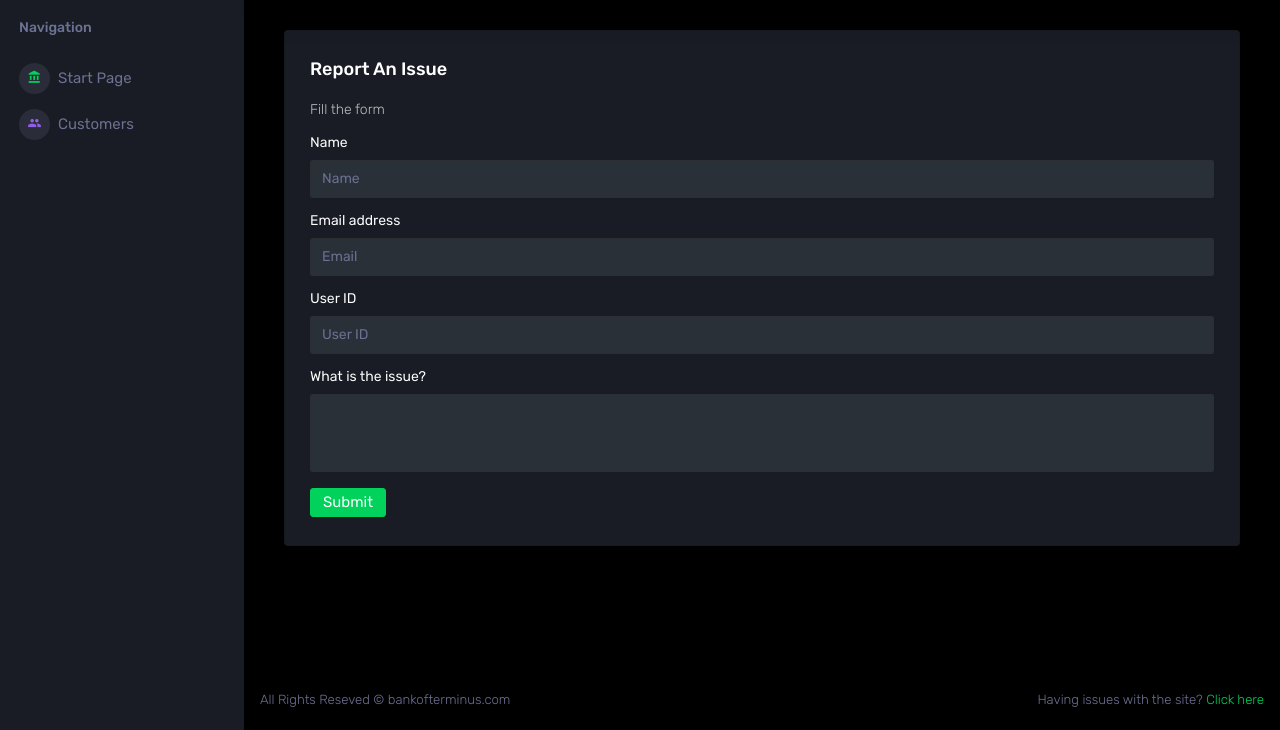
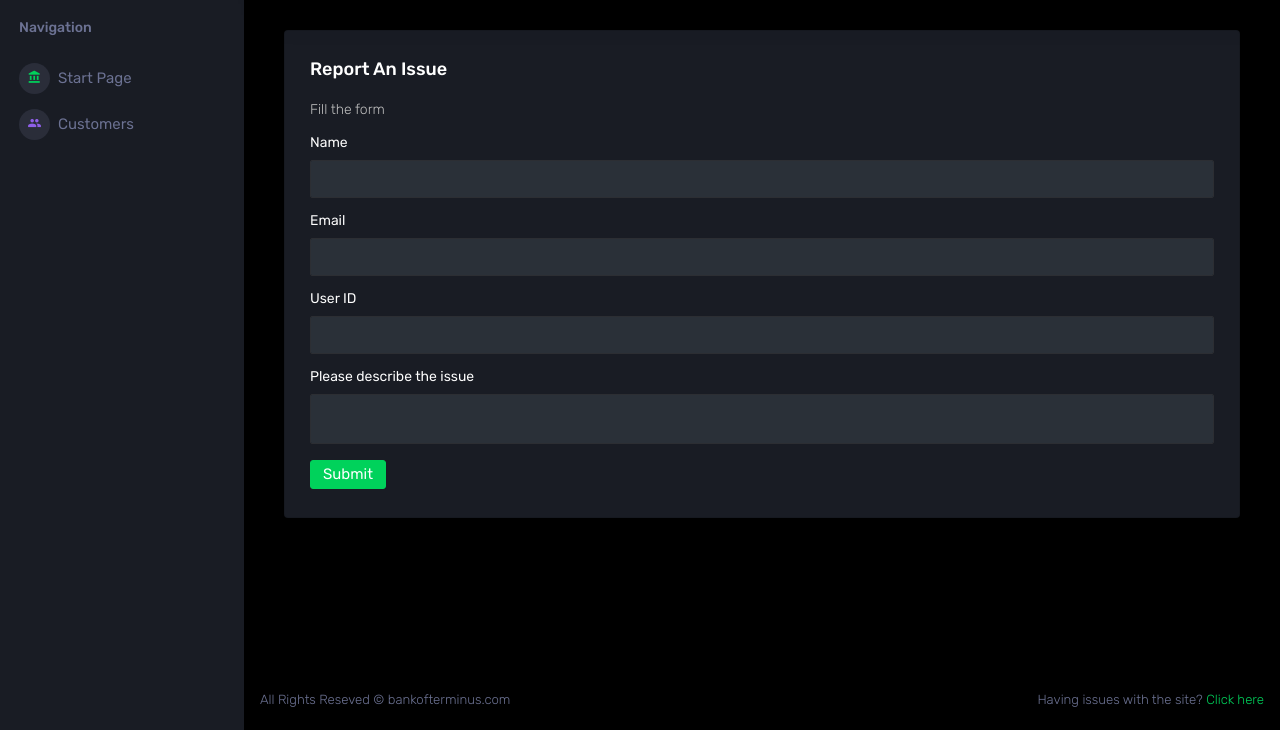
Before and after one commit to Lindb3rg/bank_system, a Flask app: template templates/issue_report.html in a window 1280 px wide. Shown: the part 70-800 px from the top of the page. Run offline with Flask 3, Linux system fonts and the light colour scheme; the template is opened without the code that fills it: values that come from a table or form of the project are taken from there, others are empty; parts of the project's set-up code (start-up, migrations or seed data) failed here and were passed over; some libraries are stand-ins or nearby versions.

Commit message:
form_done

```diff
--- a/app.py
+++ b/app.py
@@ -6,11 +6,13 @@ from sqlalchemy import func
 from flask_security import roles_accepted, auth_required, logout_user
 import os
 from model import db, seedData
+from forms import Issue_report_form
 
 
 
 
 app = Flask(__name__)
+app.config["SECRET_KEY"] = os.urandom(32)
 app.config['SQLALCHEMY_DATABASE_URI'] = 'mysql+mysqlconnector://root:my-secret-pw@localhost/Bank'
 app.config['SECRET_KEY'] = os.environ.get("SECRET_KEY", 'pf9Wkove4IKEAXvy-cQkeDPhv9Cb3Ag-123asdasfasdf')
 app.config['SECURITY_PASSWORD_SALT'] = os.environ.get("SECURITY_PASSWORD_SALT", '851453681323861735056780167285096341234')
@@ -43,14 +45,22 @@ def logout():
     logout_user()
     return redirect("/")
 
+
+
+
 @app.route("/report-form", methods = ["GET","POST"])
 def report_issue():
-    form = report_form()
+    form = Issue_report_form()
     if form.validate_on_submit():
-        return redirect("/report-confirmation?FirstName=" + form.fname.data)
+        return redirect("/report-confirmation?name=" + form.name.data)
 
     return render_template("/issue_report.html", form=form)
 
+
+@app.route("/report-confirmation")
+def report_confirmation():
+    user_name = request.args.get("name", " ")
+    return render_template("/report_confirmation.html", name=user_name)
 
 
 
--- /dev/null
+++ b/forms.py
@@ -0,0 +1,10 @@
+from flask_wtf import FlaskForm
+from wtforms import Form,BooleanField,StringField,PasswordField,validators,ValidationError
+from wtforms.fields import IntegerField, TextAreaField
+
+
+class Issue_report_form(FlaskForm):
+    name = StringField('name', validators=[validators.DataRequired()])
+    email = StringField('email', validators=[validators.DataRequired()])
+    userid = IntegerField('userid', validators=[validators.DataRequired()])
+    textfield = TextAreaField('textfield', validators=[validators.DataRequired()])
--- /dev/null
+++ b/templates/_form_helpers.html
@@ -0,0 +1,12 @@
+{% macro render_field(field) %}
+
+<div class="form-group">
+
+    {{ field(class="form-control text-white")  }}
+
+    {% for error in field.errors %}
+    <span class="help-block">
+        {{error}}</span>
+    {% endfor   %}
+</div>
+{% endmacro %}
--- a/templates/base_template_3.html
+++ b/templates/base_template_3.html
@@ -154,7 +154,7 @@
             <div class="d-sm-flex justify-content-center justify-content-sm-between">
               <span class="text-muted d-block text-center text-sm-left d-sm-inline-block">All Rights Reseved © bankofterminus.com</span>
               <span class="text-muted d-block text-center text-sm-left d-sm-inline-block">Having issues with the site?
-                <a href="/issue-report">Click here</a>
+                <a href="/report-form">Click here</a>
 
               </span>
 
--- a/templates/issue_report.html
+++ b/templates/issue_report.html
@@ -1,33 +1,38 @@
+{% from "_form_helpers.html" import render_field %}
 {% extends "base_template_3.html"%}
+
+
 {% block content %}
+
+
 
 <div class="col-12 grid-margin stretch-card">
   <div class="card">
     <div class="card-body">
       <h4 class="card-title">Report an issue</h4>
       <p class="card-description"> Fill the form </p>
-      <form class="forms-sample">
+      <form class="forms-sample" method="post">
+        {{ form.csrf_token }}
 
         <div class="form-group">
-          <label for="exampleInputName1">Name</label>
-          <input type="text" class="form-control text-white" id="exampleInputName1" placeholder="Name" autocomplete="off">
+          <label for="exampleInputEmail3">Name</label>
+          {{ render_field(form.name) }}
         </div>
-
         <div class="form-group">
-          <label for="exampleInputEmail3">Email address</label>
-          <input type="email" class="form-control text-white" id="exampleInputEmail3" placeholder="Email" autocomplete="off">
+          <label for="exampleInputEmail3">Email</label>
+          {{ render_field(form.email) }}
+        </div>
+        <div class="form-group">
+          <label for="exampleInputEmail3">User ID</label>
+          {{ render_field(form.userid) }}
+        </div>
+        <div class="form-group">
+          <label for="exampleInputEmail3">Please describe the issue</label>
+          {{ render_field(form.textfield) }}
         </div>
 
 
-        <div class="form-group">
-          <label for="exampleInputCity1">User ID</label>
-          <input type="number" class="form-control text-white" id="user ID" placeholder="User ID" autocomplete="off">
-        </div>
 
-        <div class="form-group">
-          <label for="exampleTextarea1">What is the issue?</label>
-          <textarea class="form-control" id="exampleTextarea1" rows="4"></textarea>
-        </div>
 
         <button type="submit" class="btn btn-success mr-2">Submit</button>
 
```
Also changed, not shown: templates/report_confirmation.html (added, +22 -0 lines).
